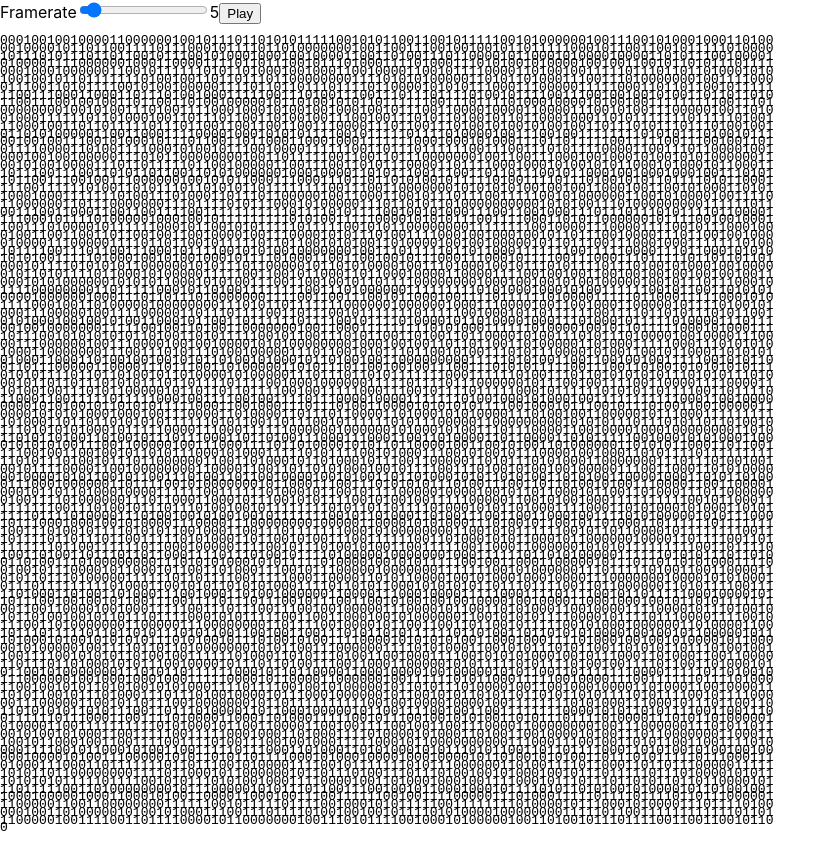
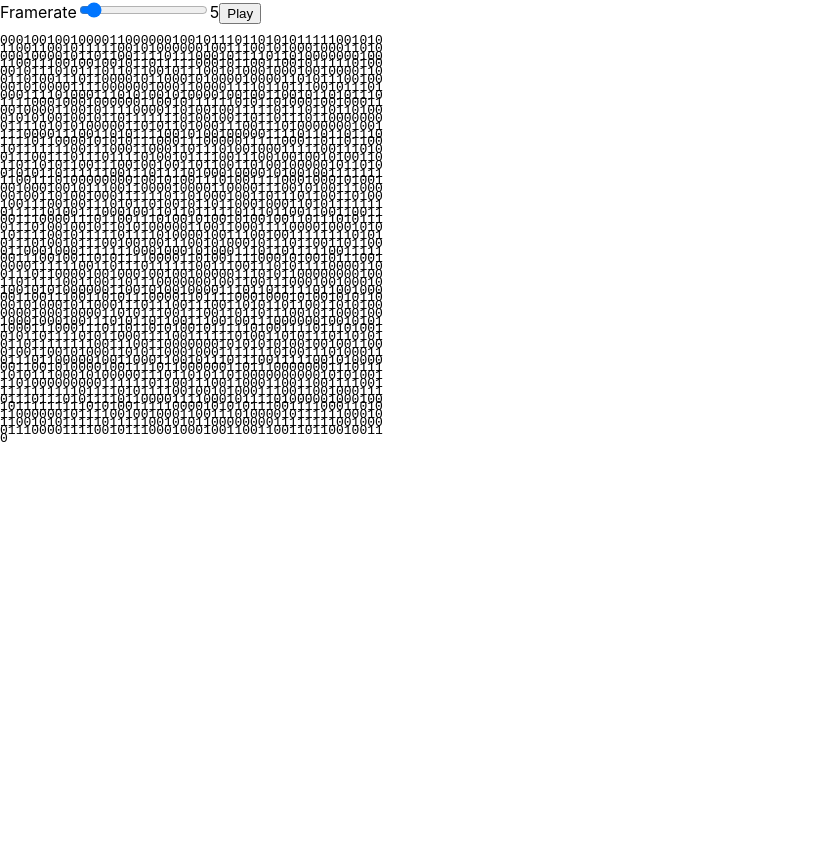
Before and after one commit to ahuth/conway3, a React (Create React App) app: page / in a window 1280 px wide. Shown: the whole page, without its empty margins (0-836 px from the left). After the commit the page ends 800 px from the top, so only its background shows below. Built offline with nearby package versions, Linux system fonts and the light colour scheme.

Commit message:
Reduce grid size to 50
So that it is faster.

```diff
--- a/src/components/App.tsx
+++ b/src/components/App.tsx
@@ -3,7 +3,7 @@ import useFramerate from '../hooks/useFramerate';
 import useToggle from '../hooks/useToggle';
 import { create, from, randomize } from '../life/conway';
 
-const size = 100;
+const size = 50;
 const initial = randomize(create(size, size));
 
 export default function App() {
```
